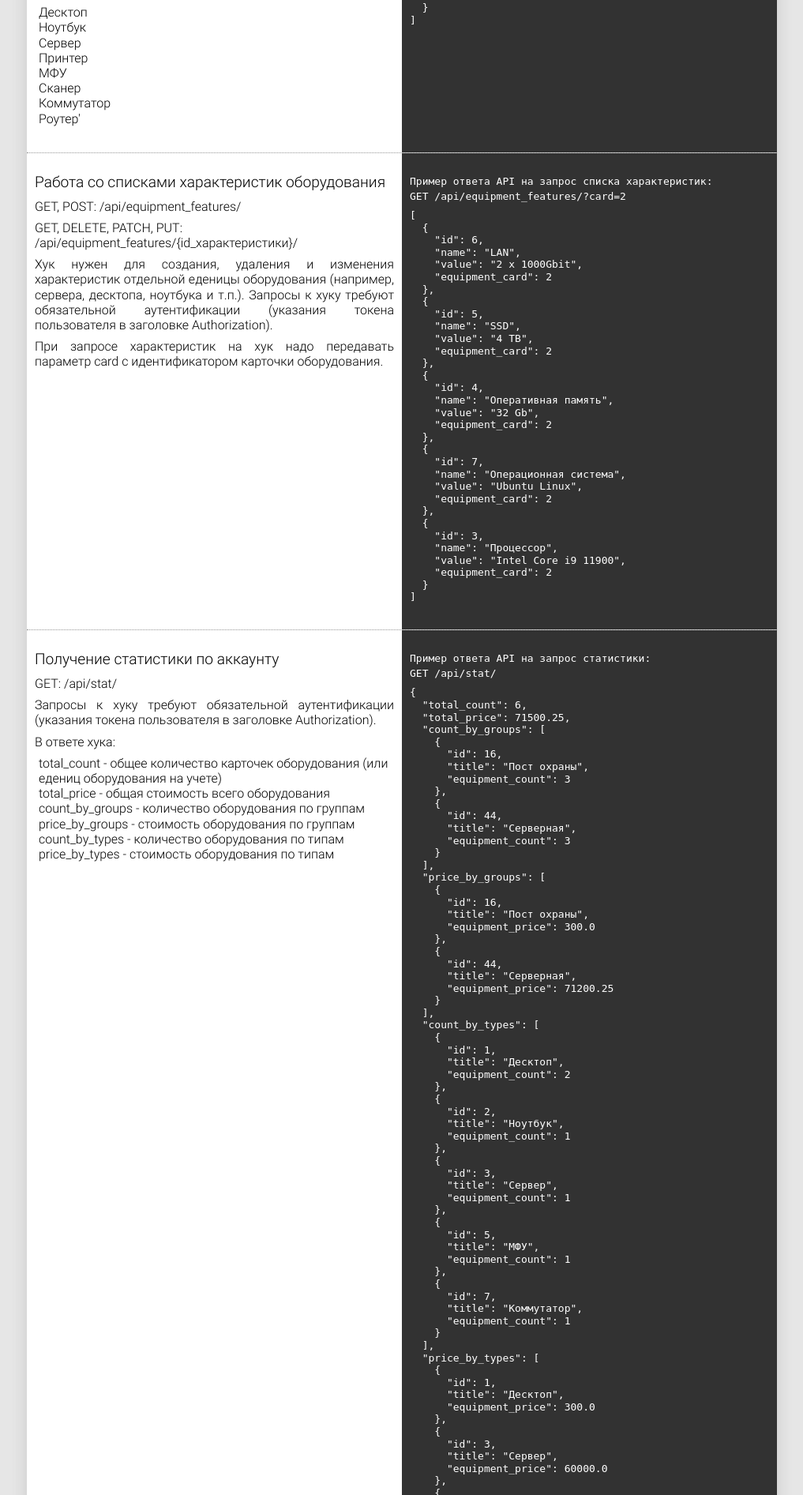
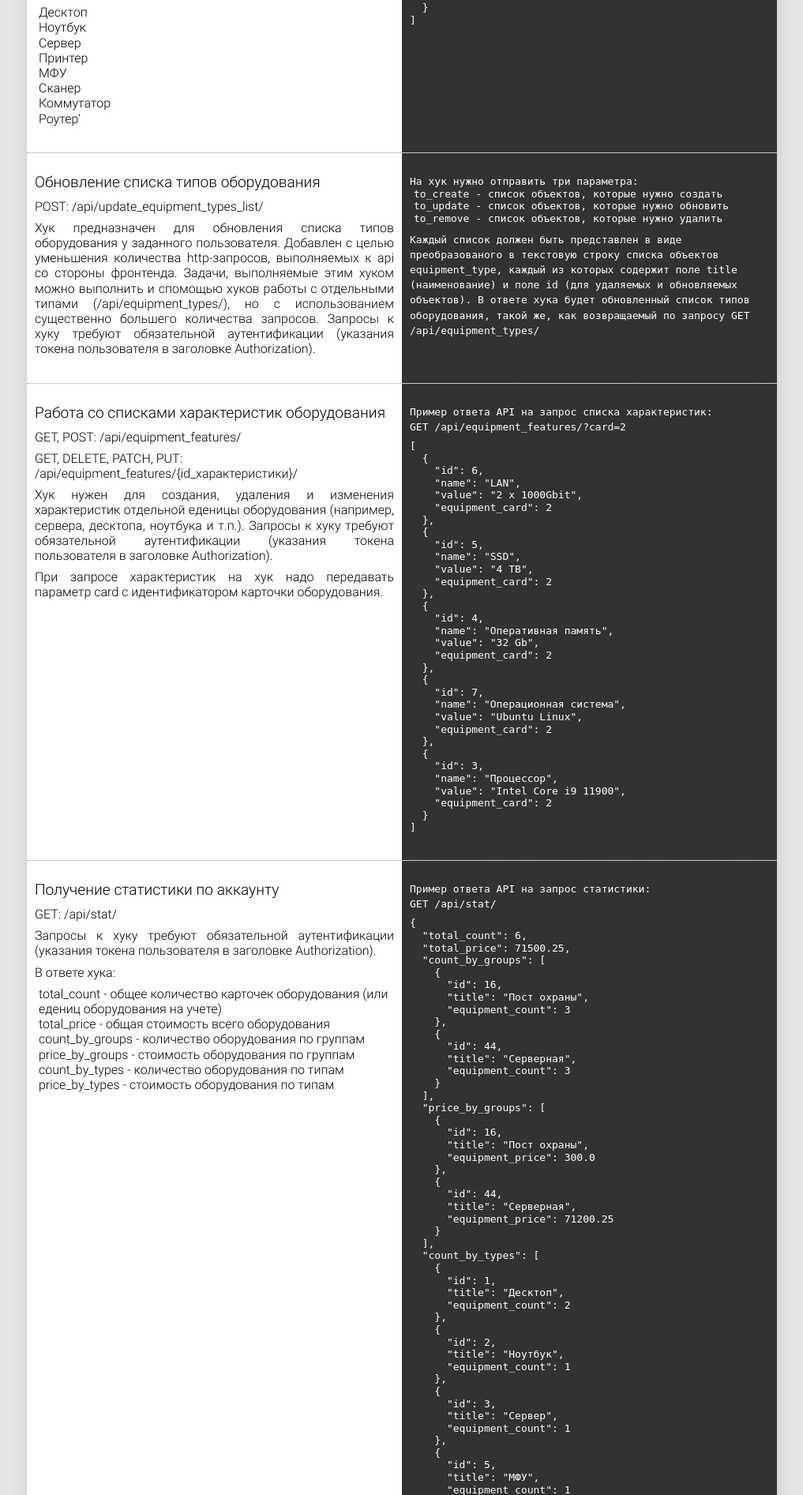
Before and after one commit to SergeyLebidko/LiteInventory, a Django app: page /api_description/ in a window 1280 px wide. Shown: the part 3106-4999 px from the top of the page at 79% size, without its empty margins (131-1148 px from the left). Run offline with Django 3.2, Linux system fonts and the light colour scheme; some libraries are stand-ins or nearby versions.

Commit message:
Добавлено описание update_equipment_types_list

```diff
--- a/templates/main/api_description.html
+++ b/templates/main/api_description.html
@@ -382,6 +382,43 @@
             </div>
         </div>
 
+        <!-- Описание update_equipment_types_list -->
+        <div class="hook_block">
+            <div class="description_block">
+                <h3>
+                    Обновление списка типов оборудования
+                </h3>
+                <p>
+                    POST: /api/update_equipment_types_list/
+                </p>
+                <p>
+                    Хук предназначен для обновления списка типов оборудования у заданного пользователя.
+                    Добавлен с целью уменьшения количества http-запросов, выполняемых к api со стороны фронтенда.
+                    Задачи, выполняемые этим хуком можно выполнить и спомощью хуков работы с отдельными типами
+                    (/api/equipment_types/), но с использованием существенно большего количества запросов.
+                    Запросы к хуку требуют обязательной аутентификации (указания токена пользователя в заголовке
+                    Authorization).
+                </p>
+            </div>
+            <div class="code_block">
+                <code>
+                    На хук нужно отправить три параметра:
+                    <ul>
+                        <li>to_create - список объектов, которые нужно создать</li>
+                        <li>to_update - список объектов, которые нужно обновить</li>
+                        <li>to_remove - список объектов, которые нужно удалить</li>
+                    </ul>
+                    Каждый список должен быть представлен в виде преобразованого в текстовую строку списка объектов
+                    equipment_type, каждый из которых содержит поле title (наименование) и поле id (для удаляемых и
+                    обновляемых объектов).
+                </code>
+                <code>
+                    В ответе хука будет обновленный список типов оборудования, такой же, как возвращаемый по запросу
+                    GET /api/equipment_types/
+                </code>
+            </div>
+        </div>
+
         <!-- Описание equipment_features -->
         <div class="hook_block">
             <div class="description_block">
```
Also changed, not shown: db.sqlite3.
